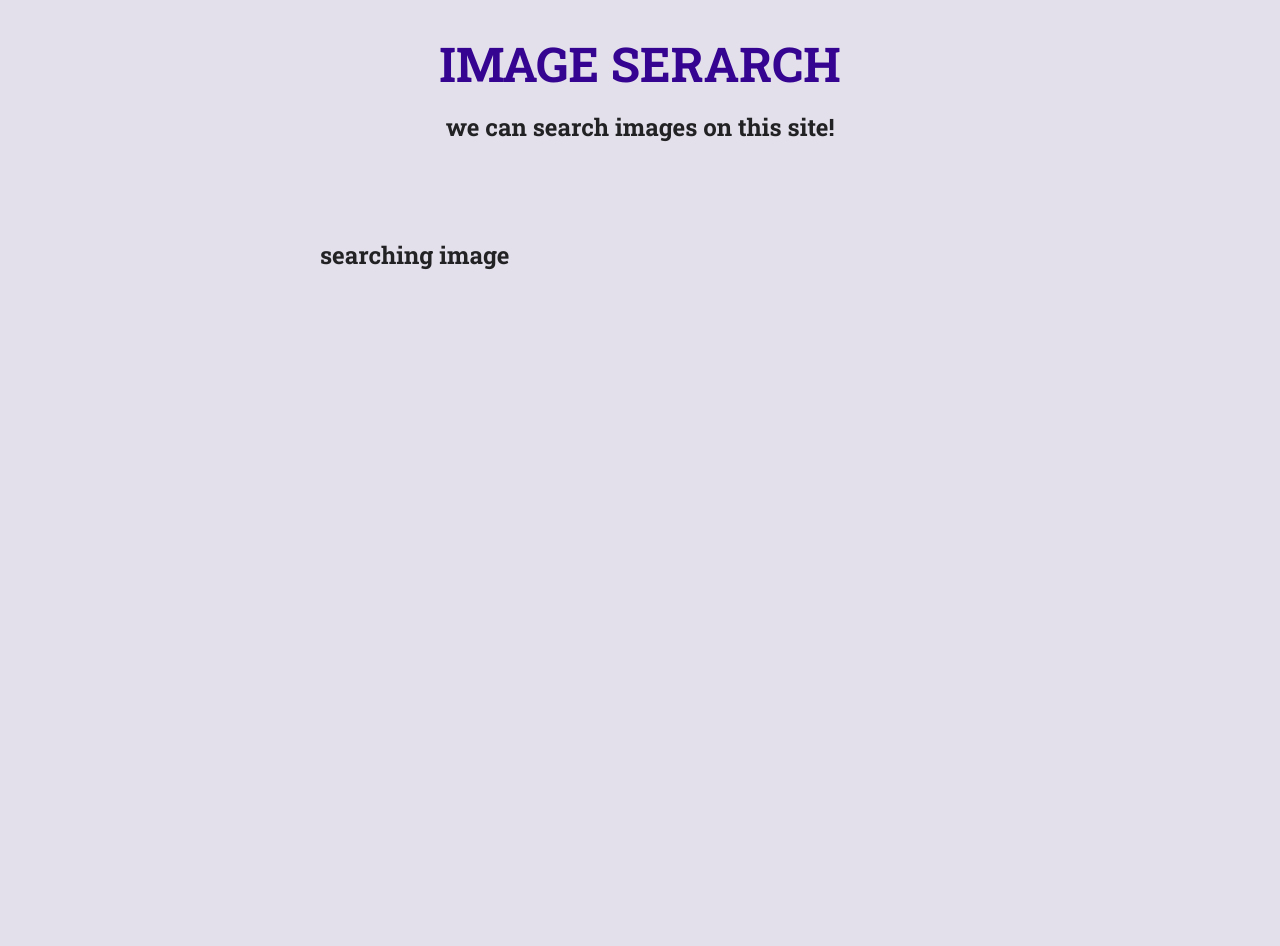
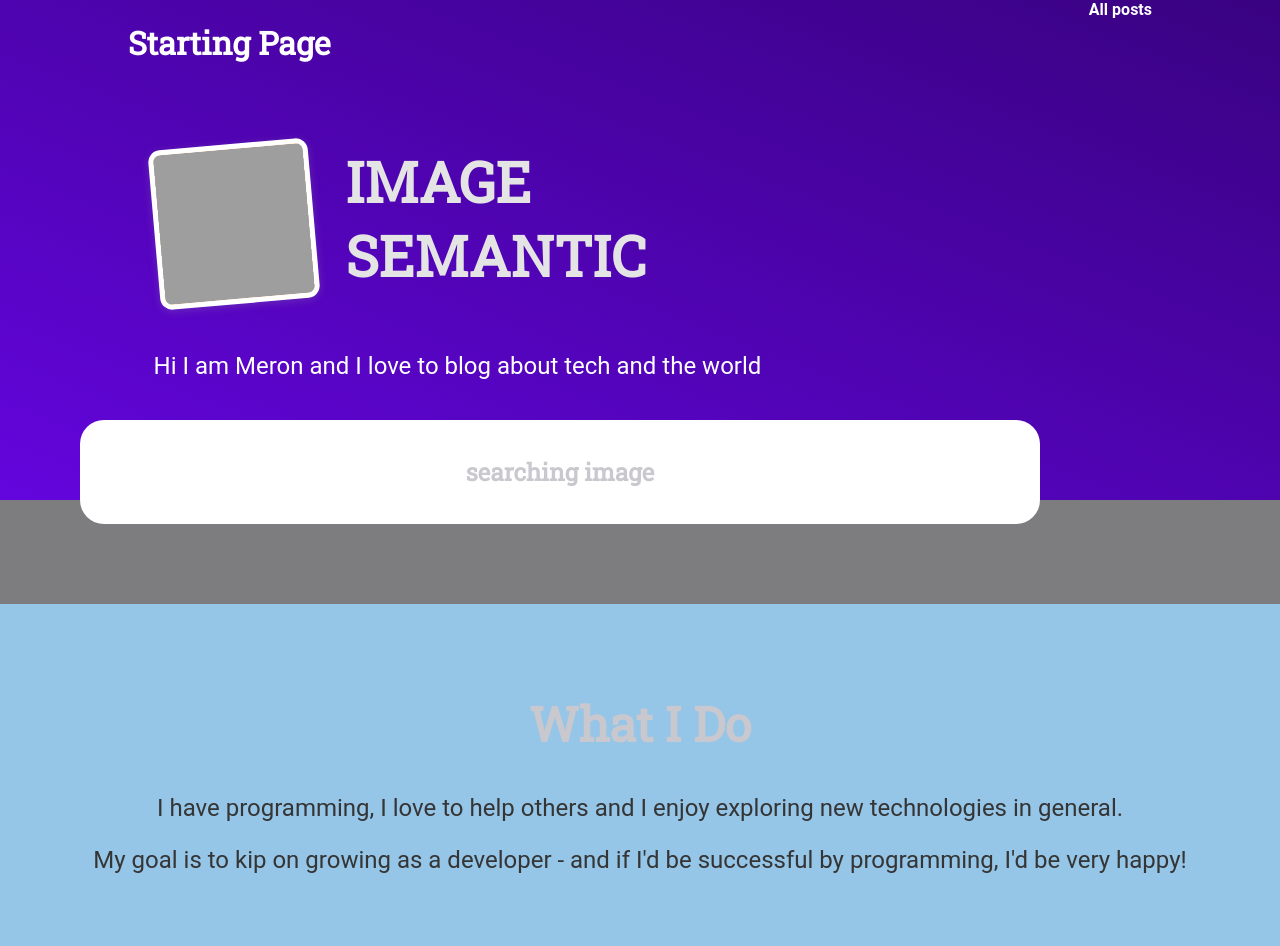
Before and after one commit to EthixDev/image-search, a Django app: page /myapp/index/ in a window 1280 px wide. Before the commit the page ends 270 px from the top, so only its background shows below. Run offline with Django 4.2, Linux system fonts and the light colour scheme; data that the repository does not hold is empty; grey boxes are pictures that could not be loaded.

Commit message:
add new css

```diff
--- a/myapp/static/myapp/styles/base.css
+++ b/myapp/static/myapp/styles/base.css
@@ -1,27 +1,77 @@
-@import url('https://fonts.googleapis.com/css2?family=Roboto:wght@400;700&family=Roboto+Slab:wght@700&display=swap');
+@import url('https://fonts.googleapis.com/css2?family=Roboto+Slab&display=swap');
 
 * {
-  box-sizing: border-box;
+    box-sizing: border-box;
 }
 
-body {
+html {
+    font-family: 'Roboto Slab', serif;
+}
+
+/* body {
+    margin: 0;
+    background-color: rgb(169, 165, 165); */
+/* }
+h1,
+h2,
+h3{
+font-family: 'Lato', 'sans-serif';
+font-weight: bold;
+align-items: center;
+text-align: center;
+} */
+
+#main-navigation {
+    width: 100%;
+    height: 5rem;
+    display: flex;
+    justify-content: space-between;
+    align-content: center;
+    padding: 0 10%;
+    position: absolute;
+    top: 0;
+    left: 0;
+}
+
+#main-navigation a{
+    text-decoration: none;
+    color: white;
+    font-weight: bold;
+}
+
+#main-navigation a:hover,
+#main-navigation a:active{
+    color: #cf79f1;
+}
+
+#main-navigation h1 a:hover,
+#main-navigation h1 a:active{
+    color: #cf79f1(197, 15, 15);
+}
+
+
+
+  body {
   font-family: 'Roboto', sans-serif;
   margin: 0;
-  background-color: #e4e0eb;
-  color: #3e3e41;
+  background-color: #7d7c7f;
+  color: #30088756;
 }
 
 h1,
 h2,
 h3 {
   font-family: 'Roboto Slab', sans-serif;
-  color: #222224;
+  color: #c8c8ce;
+  font-weight: bold;
+  align-items: center;
+  text-align: center;
 }
 
-button,
+ /* button,
 .btn {
   cursor: pointer;
-  /* font: inherit; */
+   font: inherit;
   padding: 0.5rem 1.5rem;
   background-color: #350490;
   border: 1px solid #350490;
@@ -30,8 +80,8 @@ button,
   text-decoration: none;
   text-align: right;
 
-}
-
+}  */
+/*
 button:hover,
 .btn:hover {
   background-color: #230161;
@@ -72,4 +122,4 @@ img {
   height: 400px;
   margin-top: 50px;
   padding:30px
-}
+}  */
--- /dev/null
+++ b/myapp/static/myapp/styles/index.css
@@ -0,0 +1,216 @@
+
+#welcome {
+    background: linear-gradient(to right top, #6305dd,#390281);
+    padding: 6rem 12%;
+}
+
+#welcome header {
+    display: flex;
+    align-items: flex-start;
+    margin: 3rem auto;
+}
+
+#welcome img {
+    width: 10rem;
+    height: 10rem;
+    object-fit: cover;
+    object-position: top;
+    border: 5px solid white;
+    border-radius: 12px;
+    background-color: #ffe1bf;
+    transform: rotate(-5deg);
+    box-shadow: 0 2px 8px rgba(160, 155, 155, 0.25);
+}
+
+#welcome h2 {
+    font-size: 3.5rem;
+    margin: 0 0 0 2rem;
+    color: #e4e4e4;
+    width: 10rem;
+}
+
+#welcome p {
+    font-size: 1.5rem;
+    color: white;
+}
+
+#latest-posts {
+    background-color: white;
+    padding: 1rem;
+    border-radius: 24px;
+    width: 60rem;
+    margin-left: 5rem;
+    margin-right: 5rem;
+    margin-top: -5rem;
+}
+
+#latest-posts h2 {
+    text-align: center;
+}
+
+#latest-posts ul {
+    list-style: none;
+    margin: 0;
+    padding: 0;
+    display: flex;
+    gap: 1rem;
+}
+
+#latest-posts li {
+    flex: 1;
+}
+
+
+#latest-post {
+    background-color: white;
+    padding: 1rem;
+    border-radius: 24px;
+    width: 60rem;
+    margin-left: 7rem;
+    margin-top: 7rem;
+
+}
+
+#latest-post h2 {
+    text-align: center;
+}
+
+#latest-post ul {
+    list-style: none;
+    margin: 0;
+    padding: 0;
+    display: flex;
+    gap: 1rem;
+}
+
+#latest-post li {
+    flex: 1;
+}
+
+#about {
+     text-align: center;
+     padding: 3rem;
+     background-color: #95c5e7;
+     margin-top: 5rem;
+}
+
+#about h2 {
+    font-size: 3rem;
+}
+
+#about p {
+    font-size: 1.5rem;
+    color: #353535;
+}
+
+.post {
+    display: flex;
+    flex-direction: column;
+    align-items: center;
+    text-align: center;
+}
+
+.post a {
+    text-decoration: none;
+    color: white;
+    transition: all 0.2s;
+    padding: 2rem;
+}
+
+.post a:hover,
+.post a:active {
+    transform: scale(1.1);
+    background-color: #390281;
+    color: black ;
+
+}
+
+.post img {
+    width: 10rem;
+    height: 10rem;
+    object-fit: cover;
+    border-radius: 100;
+}
+
+ .post h3 {
+    margin: 0.25rem 0;
+ }
+
+.post time {
+    color: #666666;
+    margin: 0.25rem;
+    font-style: italic;
+    font-size: 0.85rem;
+}
+
+.post:hover time,
+.post:active time {
+color: white;
+}
+
+#summary {
+    margin: 8rem auto 3rem auto;
+    padding: 2rem;
+    width: 90%;
+    max-width: 90rem;
+    border-radius: 16px;
+    background-color: #5706c0;
+    position: relative;
+    box-shadow: 0 2px 8px rgba(0, 0, 0.25);
+    height: 22rem;
+}
+
+#summary h2 {
+    color: white;
+    font-size: 4.5rem;
+    margin-bottom: 0.25rem;
+}
+
+#summary article {
+    position: absolute;
+    top: 2rem;
+    right: 3rem;
+    padding: 1rem 2rem;
+    border-radius: 12rem;
+    text-align: right;
+    color: white;
+}
+
+#summary article img {
+    width: 12rem;
+    height: 12rem;
+    border-radius: 12px;
+    transform: rotateZ(5deg);
+    border-bottom: 1rem;
+}
+
+#summary address {
+    font-weight: bold;
+}
+
+#summary a {
+    color: white;
+    text-decoration: none;
+}
+
+summary time {
+    font-weight: bold;
+
+}
+
+main {
+    width: 90%;
+    max-width: 90rem;
+    margin: 3rem auto;
+    background-color: white;
+    padding: 1rem;
+    border-radius: 12px;
+    box-shadow: 0 2rem 8px rgba(0, 0, 0.25);
+}
+
+.tag {
+    background: white;
+    color: #390281;
+    padding: 0.5rem 1rem;
+    border-radius: 8px;
+}
--- a/myapp/templates/myapp/index.html
+++ b/myapp/templates/myapp/index.html
@@ -4,43 +4,60 @@
 <html lang="en">
 <head>
     <meta charset="UTF-8">
-    <meta http-equiv="X-UA-Compatible" content="IE=edge">
     <meta name="viewport" content="width=device-width, initial-scale=1.0">
     <title>All images</title>
     <link rel="stylesheet" href="{% static 'myapp/styles/base.css' %}">
-    <link rel="stylesheet" href="{% static 'myapp/styles/all_meetups.css' %}">
+    <link rel="stylesheet" href="{% static 'myapp/styles/index.css' %}">
+</head>
 
-</head>
 <body id="body">
-  <header id="main-header">
-    <nav><a href="/myapp" id="main-logo">IMAGE SERARCH</a></nav>
-    <h1>we can search images on this site!</h1>
+    <header id="main-navigation">
+        <h1>
+           <a href="">Starting Page</a>
+        </h1>
+        <nav>
+            <a href="">All posts</a>
+        </nav>
       </header>
-  <main>
-    <section>
+
+    <section id="welcome">
+        <header>
+            <img src="{% static "myapp\images\meron.jpg" %}" alt="Meron - The Author of This Website">
+            <h2>IMAGE SEMANTIC</h2>
+        </header>
+        <p>Hi I am Meron and I love to blog about tech and the world</p>
+      </section>
+
+      <section id="latest-posts">
         <h2>searching image</h2>
-        <ol>
+        <ul>
            {% for image_item in images%}
-            <li class = 'meetup-item'>
-             <article>
-                <div class="meetup-summary">
-                    <div class="meetup-image">
+             <li>
+                <article class="post">
+                 <a href="">
                   <img src="{{image_item.image.url}}" alt="{{image_item.name}}">
+                    <div class="post__content">
+                      <h3>{{image_item.name}}</h3>
+                      <h2>{{image_item.image}}</h2>
                     </div>
-                    <div class="meetup-detail">
-                        <h3>{{image_item.name}}</h3>
-                           <p>{{image_item.image}}</p>
-                    </div>
-                </div>
-                <div class="meetup-actions">
-                    <a href="{% url 'detail_image' image_item.id %}" class="btn">more details</a>
-                </div>
+                 </a>
                </article>
               </li>
             {% endfor %}
-        </ol>
+        </ul>
+    </section>
 
 </section>
-  </main>
+<section id="about">
+   <h2>What I Do</h2>
+   <p>
+      I have programming, I love to help others and I enjoy
+       exploring new technologies in general.
+   </p>
+   <p>
+     My goal is to kip on growing as a developer - and if I'd be successful
+     by programming, I'd be very happy!
+  </p>
+</section>
 </body>
 </html>
--- a/myapp/views.py
+++ b/myapp/views.py
@@ -28,7 +28,7 @@ def create_feature_vector(request):
 
     return HttpResponse('Successfully created feature vector!')
 def index(request):
-    images = models.Image.objects.all()
+    images = models.Image.objects.all().order_by('name')[:3]
 
     return render(request, "myapp/index.html",
                   {
```
Lines whose indentation alone changed are shown as unchanged.
